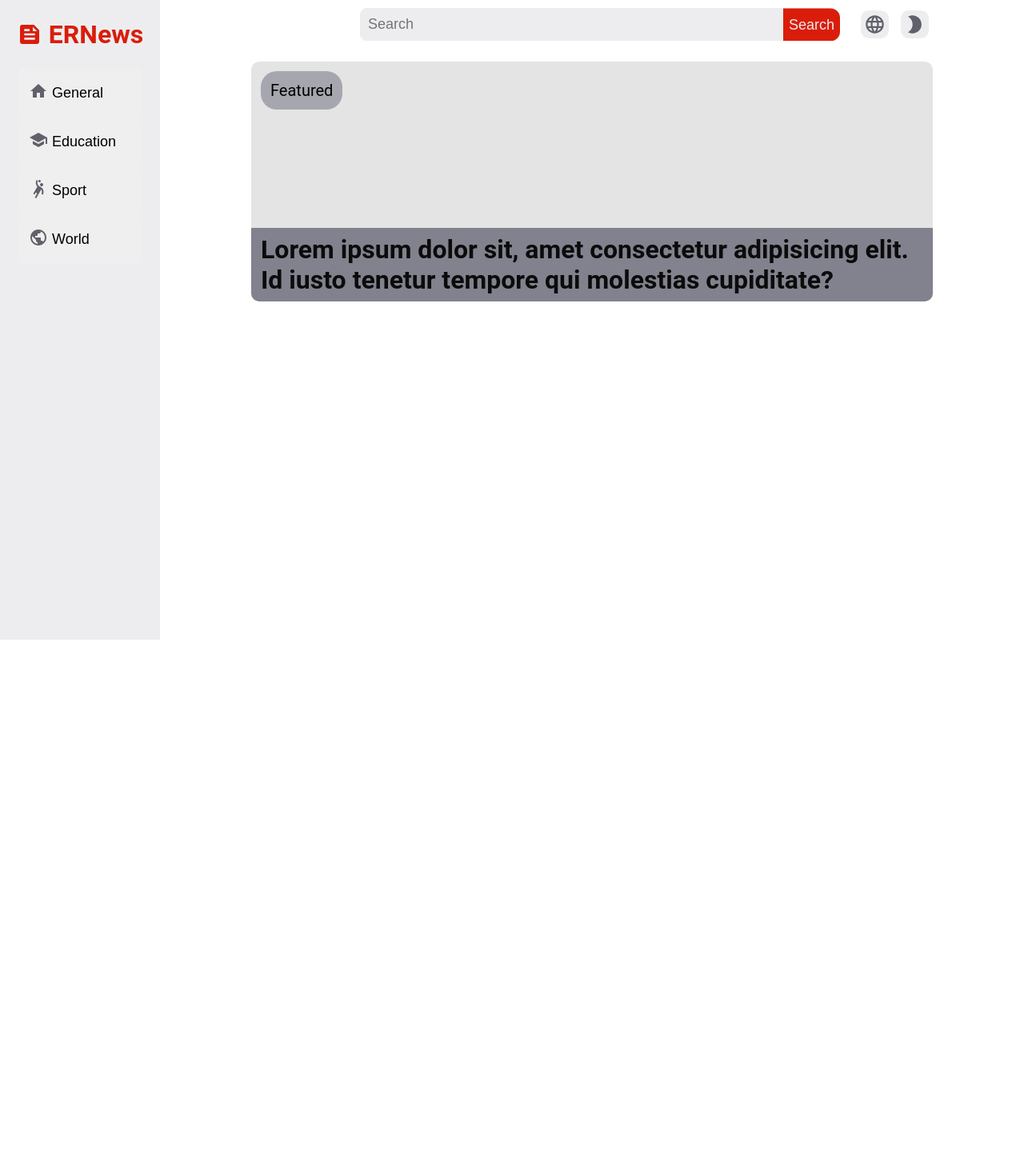
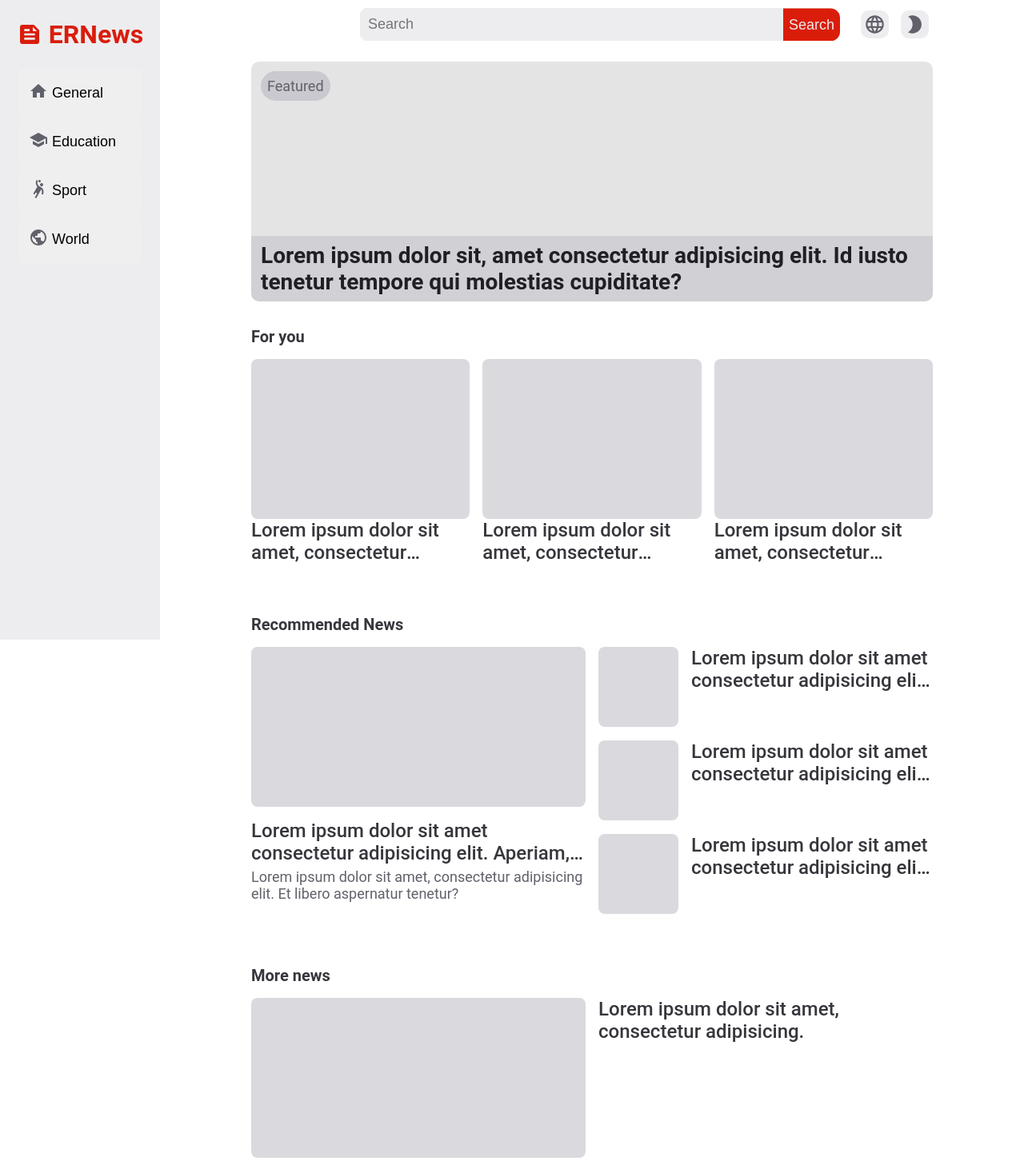
Before and after one commit to ernstudy/ernews, a React (Vite) app: page / in a window 1280 px wide. Shown: the top 1462 px of the page at 80% size. Before the commit the page ends 800 px from the top, so only its background shows below. Built offline with nearby package versions, Linux system fonts and the light colour scheme; the HTML template or start-up script is replaced by a standard one.

Commit message:
improve code organization

```diff
--- a/src/components/Featured.jsx
+++ /dev/null
@@ -1,15 +0,0 @@
-import React from "react";
-
-export default function Featured() {
-  return (
-    <div className="featured">
-      <span>Featured</span>
-      <div className="featured-title">
-        <h2>
-          Lorem ipsum dolor sit, amet consectetur adipisicing elit. Id iusto
-          tenetur tempore qui molestias cupiditate?
-        </h2>
-      </div>
-    </div>
-  );
-}
--- a/src/components/HomePage.jsx
+++ b/src/components/HomePage.jsx
@@ -1,13 +1,60 @@
 import { Container } from "@mui/material";
 import React from "react";
 import HeaderComponent from "./HeaderComponent";
-import Featured from "./Featured";
+import HorizontalCard from "../outils/HorizontalCard";
+import BigCard from "../outils/BigCard";
+import SmallCard from "../outils/SmallCard";
+import VerticalCard from "../outils/VerticalCard";
+import MainCard from "../outils/MainCard";
 
 export default function HomePage() {
   return (
     <Container maxWidth="md">
       <HeaderComponent />
-      <Featured />
+
+      {/* main card component  */}
+      <section className="main_card_section">
+        <MainCard />
+      </section>
+
+      {/* Vertical card component */}
+      <section className="vertical_card_section space">
+        <div className="vertical_card_section-title">
+          <h3>For you</h3>
+        </div>
+        <div className="vertical_card_container">
+          <VerticalCard />
+          <VerticalCard />
+          <VerticalCard />
+        </div>
+      </section>
+
+      {/* Big and small card component */}
+      <section className="big_sm_card_section space">
+        <div className="big_small_card_section-title">
+          <h3>Recommended News</h3>
+        </div>
+
+        <div className="big_small_card_container">
+          <BigCard />
+          <div className="small_card_container">
+            <SmallCard />
+            <SmallCard />
+            <SmallCard />
+          </div>
+        </div>
+      </section>
+
+      {/* Horizontal card component */}
+      <section className="horizontal_card_section space">
+        <div className="horizontal_card_section-title">
+          <h3>More news</h3>
+        </div>
+        <div className="horizontal_card_container">
+          <HorizontalCard />
+          <HorizontalCard />
+        </div>
+      </section>
     </Container>
   );
 }
--- a/src/index.css
+++ b/src/index.css
@@ -8,10 +8,10 @@
 :root {
   /* ----- fonst size ----- */
   --font-size-logo: clamp(24px, 3.5vw, 32px);
-  --font-size-large-title: clamp(20px, 2.5vw, 32px);
-  --font-size-small-title: 24px;
+  --font-size-large-title: clamp(24px, 3.5vw, 28px);
+  --font-size-small-title: clamp(20px, 3.5vw, 24px);
   --font-size-section-heading: 20px;
-  --font-size-text: 18px;
+  --font-size-text: clamp(18px, 3.5vw, 16px);
   --font-size-button-text: 20px;
   --font-size-item: clamp(16px, 2.5vw, 18px);
 
@@ -44,12 +44,13 @@
 
   /* ----- Light mode theme ----- */
 
-  --color-large-title: #0b0b0c;
+  --color-large-title: #202024;
   --color-small-title: #36363c;
-  --color-section-heading: #4b4b53;
+  --color-section-heading: #36363c;
   --color-text: #61616b;
   --color-background: #fff;
   --color-background-sidebar: #ededef;
+  --color-background-transparent: #c9c9cfb0;
 }
 
 /* ----- Dark mode theme ----- */
@@ -272,45 +273,210 @@ body {
   color: var(--color-main);
 }
 
-/* ------- featured ----- */
+/* ------- main card component ----- */
 
-.featured {
+.main_card {
   max-width: 100%;
   width: 100%;
   background-color: var(--color-gray-150);
   border-radius: 10px;
-  max-height: 320px;
   position: relative;
   margin-top: 1rem;
   overflow: hidden;
-  max-height: 300px;
-  height: 100%;
+  height: 300px;
   z-index: 0;
+  cursor: pointer;
 }
 
-.featured span {
-  background-color: var(--color-gray-300);
-  padding: 12px;
+.main_card .tag-name {
+  background-color: var(--color-gray-200);
+  padding: 8px;
   border-radius: 20px;
   position: absolute;
   top: 12px;
   left: 12px;
-  font-size: var(--font-size-button-text);
+  font-size: var(--font-size-item);
+  color: var(--color-text);
 }
 
-.featured-title {
+.main_card-title {
   position: absolute;
   bottom: 0;
-  background-color: var(--color-gray-400);
+  background-color: var(--color-background-transparent);
   padding: 8px 12px;
   width: 100%;
 }
 
-.featured-title h2 {
+.main_card-title h2 {
   color: var(--color-large-title);
   font-size: var(--font-size-large-title);
+  display: -webkit-box;
+  -webkit-line-clamp: 2; /* Limita a dos líneas */
+  -webkit-box-orient: vertical;
+  overflow: hidden;
+  line-clamp: 2;
 }
 
+.main_card:hover .main_card-title h2 {
+  text-decoration: underline;
+}
+
+/* card sections */
+
+section.space {
+  padding: 2rem 0;
+}
+
+.big_small_card_section-title,
+.vertical_card_section-title,
+.horizontal_card_section-title {
+  margin-bottom: 1rem;
+}
+
+section h3 {
+  color: var(--color-section-heading);
+  font-size: var(--font-size-section-heading);
+}
+/* ===== all cards  component ===== */
+
+.big_card,
+.vertical_cards,
+.horizontal_card,
+.small_card {
+  cursor: pointer;
+  gap: 1rem;
+}
+
+.vertical_cards-title,
+.horizontal_card-title,
+.small_card-title {
+  /* margin-top: 12px; */
+}
+
+.big_card-title h2,
+.horizontal_card-title h2,
+.vertical_cards-title h2,
+.small_card-title h2 {
+  font-size: var(--font-size-small-title);
+  color: var(--color-small-title);
+  font-weight: 500;
+  display: -webkit-box;
+  -webkit-line-clamp: 2; /* Limita a dos líneas */
+  -webkit-box-orient: vertical;
+  overflow: hidden;
+  line-clamp: 2;
+}
+
+.big_card:hover .big_card-title h2,
+.vertical_cards:hover .vertical_cards-title h2,
+.horizontal_card:hover .horizontal_card-title h2,
+.small_card:hover .small_card-title h2 {
+  text-decoration: underline;
+  color: var(--color-small-title);
+}
+
+.big_card-image,
+.vertical_cards-image,
+.small_card-image,
+.horizontal_card-image {
+  border-radius: 8px;
+  background-color: var(--color-background-transparent);
+}
+
+/* ----- vertical card section ----- */
+.vertical_card_container {
+  display: grid;
+  gap: 1rem;
+  grid-template-columns: repeat(auto-fit, minmax(230px, 1fr));
+}
+/* -----vertical card component----- */
+
+.vertical_cards {
+  width: auto;
+  height: auto;
+}
+
+.vertical_cards-image {
+  width: 100%;
+  height: 200px;
+}
+
+/*----- Horizontal card container -------*/
+.horizontal_card_container {
+  display: flex;
+  flex-direction: column;
+  gap: 1rem;
+  width: 100%;
+}
+/*----- Horizontal card component -------*/
+
+.horizontal_card {
+  width: auto;
+  display: grid;
+  grid-template-columns: repeat(auto-fit, minmax(300px, 1fr));
+}
+
+.horizontal_card-image {
+  width: 100%;
+  height: 200px;
+}
+
+/* -----big  small card sections------- */
+
+.big_samll_card_section {
+}
+.big_small_card_container {
+  display: grid;
+  grid-template-columns: repeat(auto-fit, minmax(350px, 1fr));
+  gap: 1rem;
+}
+
+.small_card_container {
+  display: grid;
+  grid-template-columns: repeat(auto-fit, minmax(250px, 1fr));
+  gap: 1rem;
+}
+
+/* ----- small card ------- */
+
+.small_card {
+  display: grid;
+  grid-template-columns: auto 1fr;
+  align-items: start;
+}
+.small_card-image {
+  width: 100px;
+  height: 100px;
+}
+.small_card-title {
+  justify-self: left;
+}
+
+/* ----- big card ------ */
+
+.big_card {
+  display: flex;
+  flex-direction: column;
+  margin-bottom: 1rem;
+}
+
+.big_card-image {
+  height: 200px;
+}
+
+.big_card-title h2 {
+  /* margin-top: 1rem; */
+}
+
+.big_card-title p {
+  font-size: var(--font-size-text);
+  color: var(--color-text);
+  margin-top: 0.3rem;
+}
+
+/* ======= card sections ======= */
+
+/*======== responsive mobile ========*/
 @media (max-width: 900px) {
   .container-all {
     grid-template-columns: 1fr;
--- /dev/null
+++ b/src/outils/HorizontalCard.jsx
@@ -0,0 +1,12 @@
+import React from "react";
+
+export default function HorizontalCard() {
+  return (
+    <div className="horizontal_card">
+      <div className="horizontal_card-image"></div>
+      <div className="horizontal_card-title">
+        <h2>Lorem ipsum dolor sit amet, consectetur adipisicing.</h2>
+      </div>
+    </div>
+  );
+}
```
